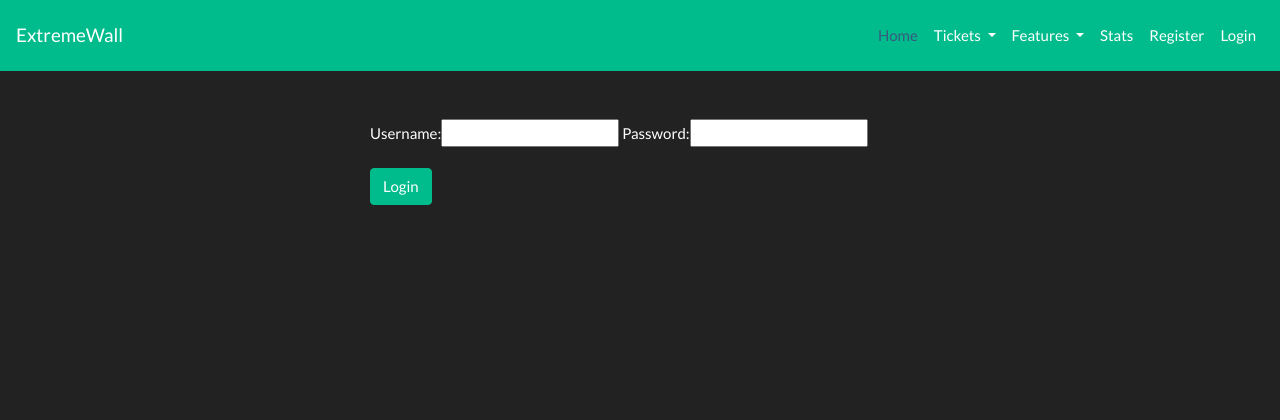
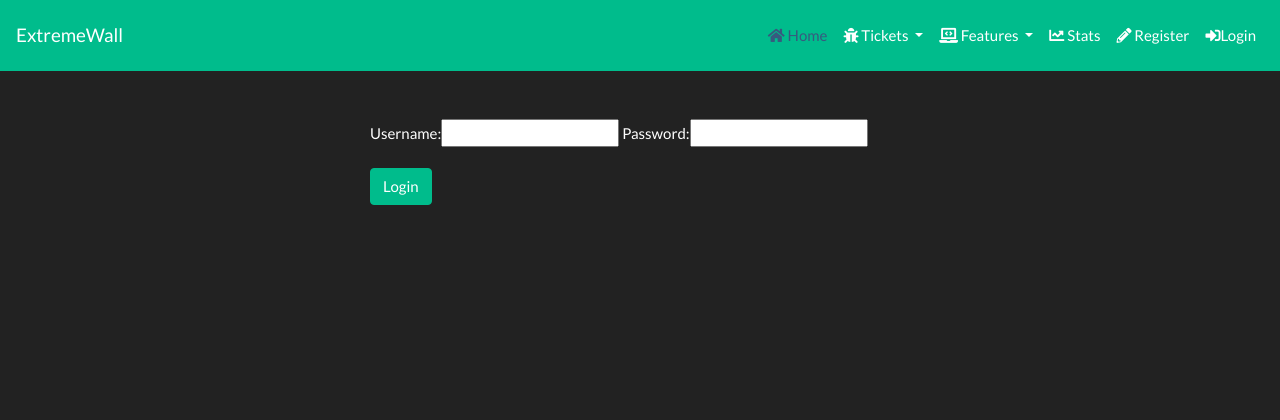
Before and after one commit to britsja/Full-Stack-Frameworks-with-Django-Milestone-Project, a Django app: page /accounts/login/ in a window 1280 px wide. Shown: the top 420 px of the page. Run offline with Django 3.2, Linux system fonts and the light colour scheme; some libraries are stand-ins or nearby versions.

Commit message:
Changed main menu

```diff
--- a/templates/base.html
+++ b/templates/base.html
@@ -10,6 +10,7 @@
     <link rel="stylesheet" href="{% static 'css/darkly.bootstrap.min.css' %}">
     <link rel="stylesheet" href="{% static 'css/styles.css' %}">
     <script src="https://code.jquery.com/jquery-3.3.1.slim.min.js" integrity="sha384-q8i/X+965DzO0rT7abK41JStQIAqVgRVzpbzo5smXKp4YfRvH+8abtTE1Pi6jizo" crossorigin="anonymous"></script>
+    <link rel="stylesheet" href="https://use.fontawesome.com/releases/v5.8.1/css/all.css" integrity="sha384-50oBUHEmvpQ+1lW4y57PTFmhCaXp0ML5d60M1M7uH2+nqUivzIebhndOJK28anvf" crossorigin="anonymous">
     {% block head_js %}
     {% endblock head_js %}
 </head>
@@ -24,11 +25,11 @@
             <ul class="navbar-nav ml-auto">
                 {% if user.is_authenticated %}
                 <li class="nav-item active">
-                    <a class="nav-link" href="{% url 'home' %}">Home</a>
+                    <a class="nav-link" href="{% url 'home' %}"><i class="fas fa-home"></i> Home</a>
                 </li>
                 <li class="nav-item dropdown">
                     <a class="nav-link dropdown-toggle" href="#" id="navbarDropdown" role="button" data-toggle="dropdown" aria-haspopup="true" aria-expanded="false">
-                    Tickets
+                    <i class="fas fa-bug"></i> Tickets
                     </a>
                     <div class="dropdown-menu" aria-labelledby="navbarDropdown">
                         <a class="dropdown-item" href="{% url 'show_open_tickets' %}">Show Open Tickets</a>
@@ -39,7 +40,7 @@
 
                 <li class="nav-item dropdown">
                     <a class="nav-link dropdown-toggle" href="#" id="navbarDropdown" role="button" data-toggle="dropdown" aria-haspopup="true" aria-expanded="false">
-                    Features
+                    <i class="fas fa-laptop-code"></i> Features
                     </a>
                     <div class="dropdown-menu" aria-labelledby="navbarDropdown">
                         <a class="dropdown-item" href="{% url 'show_open_features' %}">Show Feature Request</a>
@@ -47,33 +48,29 @@
                         <a class="dropdown-item" href="{% url 'add_feature' %}">Create a Feature Request</a>
                     </div>
                 </li>
-
                 <li class="nav-item">
-                    <a class="nav-link" href="{% url 'show_open_features' %}">Feature Requests</a>
+                    <a class="nav-link" href="{% url 'stats' %}"><i class="fas fa-chart-line"></i> Stats</a>
                 </li>
                 <li class="nav-item">
-                    <a class="nav-link" href="{% url 'profile' %}">Profile</a>
+                    <a class="nav-link" href="{% url 'profile' %}"><i class="fas fa-id-badge"></i> Profile</a>
                 </li>
-                <li class="nav-item mr-3">
-                    <a href="javascript:{document.getElementById('logout').submit()}" class="nav-link">Logout</a>
+                <li class="nav-item">
+                    <a class="nav-link" href="{% url 'show_cart' %}"><i class="fas fa-shopping-cart"></i> Cart</a>
+                </li>
+                <li class="nav-item">
+                    <a href="javascript:{document.getElementById('logout').submit()}" class="nav-link"> <i class="fas fa-sign-out-alt"></i> Logout</a>
                     <form action="{% url 'logout' %}" method="POST" id="logout">
                         {% csrf_token %}
                         <input type="hidden">
                     </form>
                 </li>
-                <li class="nav-item">
-                    <a class="nav-link" href="{% url 'stats' %}">Stats</a>
-                </li>
-                <li class="nav-item">
-                    <a class="nav-link" href="{% url 'show_cart' %}">Cart</a>
-                </li>
                 {% else %}
                 <li class="nav-item active">
-                    <a class="nav-link" href="{% url 'home' %}">Home</a>
+                    <a class="nav-link" href="{% url 'home' %}"><i class="fas fa-home"></i> Home</a>
                 </li>
                 <li class="nav-item dropdown">
                     <a class="nav-link dropdown-toggle" href="#" id="navbarDropdown" role="button" data-toggle="dropdown" aria-haspopup="true" aria-expanded="false">
-                    Tickets
+                    <i class="fas fa-bug"></i> Tickets
                     </a>
                     <div class="dropdown-menu" aria-labelledby="navbarDropdown">
                         <a class="dropdown-item" href="{% url 'show_open_tickets' %}#">Show Open Tickets</a>
@@ -84,7 +81,7 @@
                 </li>
                 <li class="nav-item dropdown">
                     <a class="nav-link dropdown-toggle" href="#" id="navbarDropdown" role="button" data-toggle="dropdown" aria-haspopup="true" aria-expanded="false">
-                    Features
+                    <i class="fas fa-laptop-code"></i> Features
                     </a>
                     <div class="dropdown-menu" aria-labelledby="navbarDropdown">
                         <a class="dropdown-item" href="{% url 'show_open_features' %}">Show Feature Request</a>
@@ -94,13 +91,13 @@
                     </div>
                 </li>
                 <li class="nav-item">
-                    <a class="nav-link" href="{% url 'stats' %}">Stats</a>
+                    <a class="nav-link" href="{% url 'stats' %}"><i class="fas fa-chart-line"></i> Stats</a>
                 </li>
                 <li class="nav-item">
-                    <a class="nav-link" href="{% url 'register' %}">Register</a>
+                    <a class="nav-link" href="{% url 'register' %}"><i class="fas fa-pencil-alt"></i> Register</a>
                 </li>
                 <li class="nav-item">
-                    <a class="nav-link" href="{% url 'login' %}">Login</a>
+                    <a class="nav-link" href="{% url 'login' %}"><i class="fas fa-sign-in-alt"></i>Login</a>
                 </li>
                 {% endif %}
             </ul>
```
